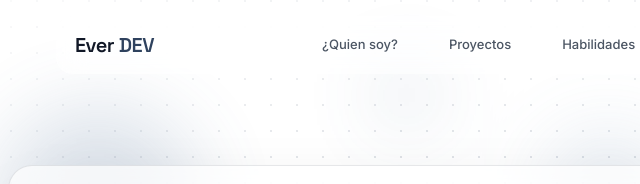
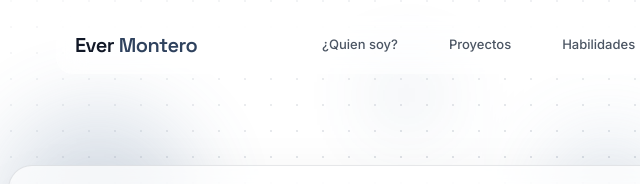
Before and after one commit to everj01/portfolio, an Astro site: page / in a window 1280 px wide. Shown: the top 184 px of the page, 120-760 px from the left. Built offline with nearby package versions, Linux system fonts and the light colour scheme; Astro itself is replaced by a stand-in of ours; some icons are missing.

Commit message:
Modificacion del Nombre

```diff
--- a/package.json
+++ b/package.json
@@ -8,7 +8,8 @@
     "start": "astro dev",
     "build": "astro check && astro build",
     "preview": "astro preview",
-    "astro": "astro"
+    "astro": "astro",
+    "deploy": "powershell -ExecutionPolicy Bypass -File deploy.ps1"
   },
   "dependencies": {
     "@astrojs/check": "^0.9.4",
--- a/src/components/Navbar.astro
+++ b/src/components/Navbar.astro
@@ -21,7 +21,7 @@ import { itemsNav as itemsNavbar } from "../data/data";
       <span
         class="font-display text-[19px] font-semibold leading-none tracking-tight text-gray-900 transition-colors duration-300 sm:text-xl dark:text-white"
       >
-        Ever<span class="text-accent"> DEV</span>
+        Ever<span class="text-accent"> Montero</span>
       </span>
       </button>
     </div>
```
Also changed, not shown: 1 other file.
